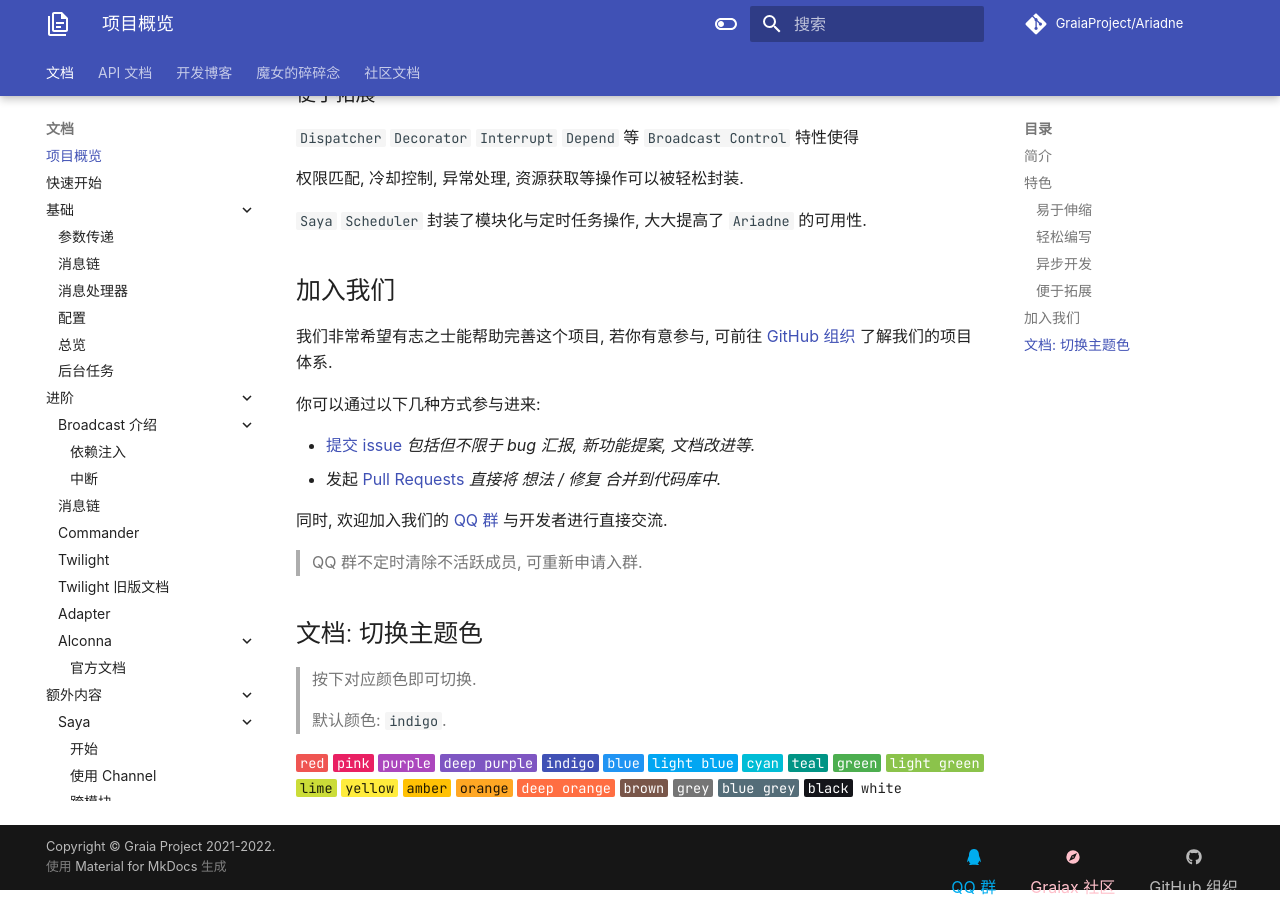
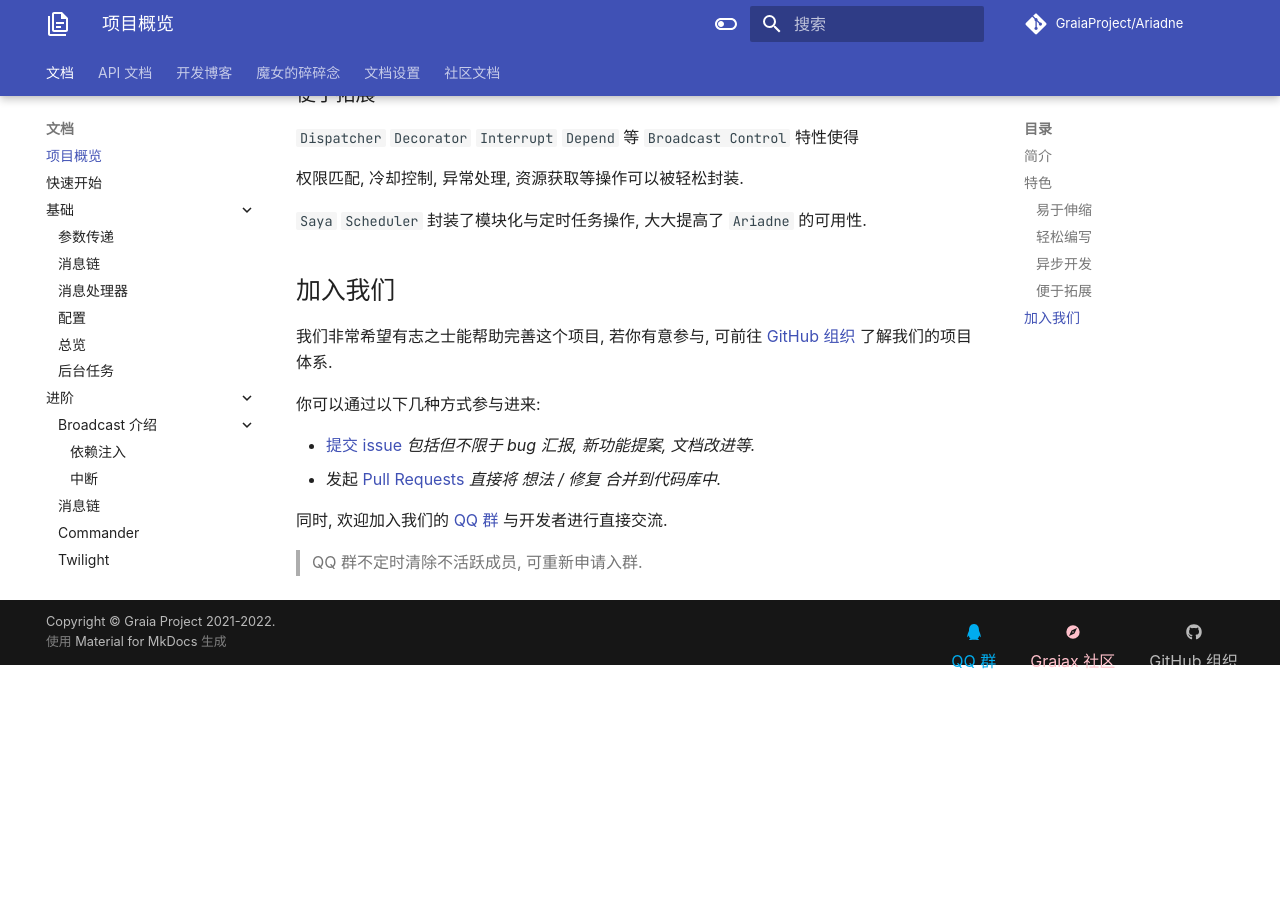
Before and after one commit to GraiaProject/Ariadne, an MkDocs documentation site: the page built from docs/index.md, in a window 1280 px wide and 900 px high, scrolled down 1682 px. Built offline with MkDocs 1.6.1 and Material for MkDocs 9.7.7, drawn with Linux system fonts in a browser that asks for light colours; comment, search, counter and statistics services are not loaded; after the commit the page ends 2357 px from its top, so only the background shows below that; some of the changed lines change nothing that is shown.

Commit message:
📖update docs conf

````diff
--- a/docs/NAV.md
+++ b/docs/NAV.md
@@ -9,6 +9,6 @@
 * [API 文档](./refs/)
 * 开发博客
     - blog/*
-* 魔女的碎碎念
-    - elaina/talk/*
+* [魔女的碎碎念](./elaina/talk/)
+* [文档设置](./config.md)
 * [社区文档](https://graiax.cn)
--- a/docs/assets/admonition.js
+++ b/docs/assets/admonition.js
@@ -15,6 +15,10 @@
     if (p) {
         document.body.setAttribute('data-md-color-primary', p);
     }
+    var a = localStorage.getItem("data-md-color-accent");
+    if (a) {
+        document.body.setAttribute('data-md-color-accent', a);
+    }
 }
 
 window.addEventListener('change', reload_color, false);
--- /dev/null
+++ b/docs/config.md
@@ -0,0 +1,95 @@
+# 文档设置
+
+## 切换主题色
+
+> 按下对应颜色即可切换.
+
+> 默认颜色: `indigo`.
+
+<div class="mdx-switch">
+<button data-md-color-primary="red"><code>red</code></button>
+<button data-md-color-primary="pink"><code>pink</code></button>
+<button data-md-color-primary="purple"><code>purple</code></button>
+<button data-md-color-primary="deep-purple"><code>deep purple</code></button>
+<button data-md-color-primary="indigo"><code>indigo</code></button>
+<button data-md-color-primary="blue"><code>blue</code></button>
+<button data-md-color-primary="light-blue"><code>light blue</code></button>
+<button data-md-color-primary="cyan"><code>cyan</code></button>
+<button data-md-color-primary="teal"><code>teal</code></button>
+<button data-md-color-primary="green"><code>green</code></button>
+<button data-md-color-primary="light-green"><code>light green</code></button>
+<button data-md-color-primary="lime"><code>lime</code></button>
+<button data-md-color-primary="yellow"><code>yellow</code></button>
+<button data-md-color-primary="amber"><code>amber</code></button>
+<button data-md-color-primary="orange"><code>orange</code></button>
+<button data-md-color-primary="deep-orange"><code>deep orange</code></button>
+<button data-md-color-primary="brown"><code>brown</code></button>
+<button data-md-color-primary="grey"><code>grey</code></button>
+<button data-md-color-primary="blue-grey"><code>blue grey</code></button>
+<button data-md-color-primary="black"><code>black</code></button>
+<button data-md-color-primary="white"><code>white</code></button>
+</div>
+
+<script>
+  var buttons = document.querySelectorAll("button[data-md-color-primary]");
+  Array.prototype.forEach.call(buttons, function(button) {
+    button.addEventListener("click", function() {
+      document.body.dataset.mdColorPrimary = this.dataset.mdColorPrimary;
+      localStorage.setItem("data-md-color-primary",this.dataset.mdColorPrimary);
+    })
+  })
+</script>
+
+### 辅助色
+
+> 按下对应颜色即可切换.
+
+> 默认颜色: `indigo`.
+
+> 辅助色控制文档导航高亮与图表颜色.
+
+<style>
+  .md-typeset button[data-md-color-accent] > code {
+    background-color: var(--md-code-bg-color);
+    color: var(--md-accent-fg-color);
+  }
+</style>
+
+<div class="mdx-switch">
+<button data-md-color-accent="red"><code>red</code></button>
+<button data-md-color-accent="pink"><code>pink</code></button>
+<button data-md-color-accent="purple"><code>purple</code></button>
+<button data-md-color-accent="deep-purple"><code>deep purple</code></button>
+<button data-md-color-accent="indigo"><code>indigo</code></button>
+<button data-md-color-accent="blue"><code>blue</code></button>
+<button data-md-color-accent="light-blue"><code>light blue</code></button>
+<button data-md-color-accent="cyan"><code>cyan</code></button>
+<button data-md-color-accent="teal"><code>teal</code></button>
+<button data-md-color-accent="green"><code>green</code></button>
+<button data-md-color-accent="light-green"><code>light green</code></button>
+<button data-md-color-accent="lime"><code>lime</code></button>
+<button data-md-color-accent="yellow"><code>yellow</code></button>
+<button data-md-color-accent="amber"><code>amber</code></button>
+<button data-md-color-accent="orange"><code>orange</code></button>
+<button data-md-color-accent="deep-orange"><code>deep orange</code></button>
+</div>
+
+<script>
+  var buttons = document.querySelectorAll("button[data-md-color-accent]");
+  Array.prototype.forEach.call(buttons, function(button) {
+    button.addEventListener("click", function() {
+      document.body.dataset.mdColorAccent = this.dataset.mdColorAccent;
+      localStorage.setItem("data-md-color-accent",this.dataset.mdColorAccent);
+    })
+  })
+
+  // #758
+  document.getElementsByClassName('md-nav__title')[1].click()
+</script>
+
+#### 预览辅助色
+
+```mermaid
+graph LR;
+    a[A]-->b[B];
+```
--- a/docs/index.md
+++ b/docs/index.md
@@ -109,47 +109,3 @@
 同时, 欢迎加入我们的 [QQ 群](https://jq.qq.com/?_wv=1027&k=VXp6plBD) 与开发者进行直接交流.
 
 > QQ 群不定时清除不活跃成员, 可重新申请入群.
-
-## 文档: 切换主题色
-
-> 按下对应颜色即可切换.
-
-> 默认颜色: `indigo`.
-
-<div class="mdx-switch">
-<button data-md-color-primary="red"><code>red</code></button>
-<button data-md-color-primary="pink"><code>pink</code></button>
-<button data-md-color-primary="purple"><code>purple</code></button>
-<button data-md-color-primary="deep-purple"><code>deep purple</code></button>
-<button data-md-color-primary="indigo"><code>indigo</code></button>
-<button data-md-color-primary="blue"><code>blue</code></button>
-<button data-md-color-primary="light-blue"><code>light blue</code></button>
-<button data-md-color-primary="cyan"><code>cyan</code></button>
-<button data-md-color-primary="teal"><code>teal</code></button>
-<button data-md-color-primary="green"><code>green</code></button>
-<button data-md-color-primary="light-green"><code>light green</code></button>
-<button data-md-color-primary="lime"><code>lime</code></button>
-<button data-md-color-primary="yellow"><code>yellow</code></button>
-<button data-md-color-primary="amber"><code>amber</code></button>
-<button data-md-color-primary="orange"><code>orange</code></button>
-<button data-md-color-primary="deep-orange"><code>deep orange</code></button>
-<button data-md-color-primary="brown"><code>brown</code></button>
-<button data-md-color-primary="grey"><code>grey</code></button>
-<button data-md-color-primary="blue-grey"><code>blue grey</code></button>
-<button data-md-color-primary="black"><code>black</code></button>
-<button data-md-color-primary="white"><code>white</code></button>
-</div>
-
-<script>
-    var buttons = document.querySelectorAll("button[data-md-color-primary]")
-    buttons.forEach(function(button) {
-        button.addEventListener("click", function() {
-        var attr = this.getAttribute("data-md-color-primary");
-        document.body.setAttribute("data-md-color-primary", attr);
-        localStorage.setItem("data-md-color-primary", attr);
-        var name = document.querySelector("#__code_2 code span.l");
-        name.textContent = attr.replace("-", " ");
-        })
-    })
-
-</script>
````
